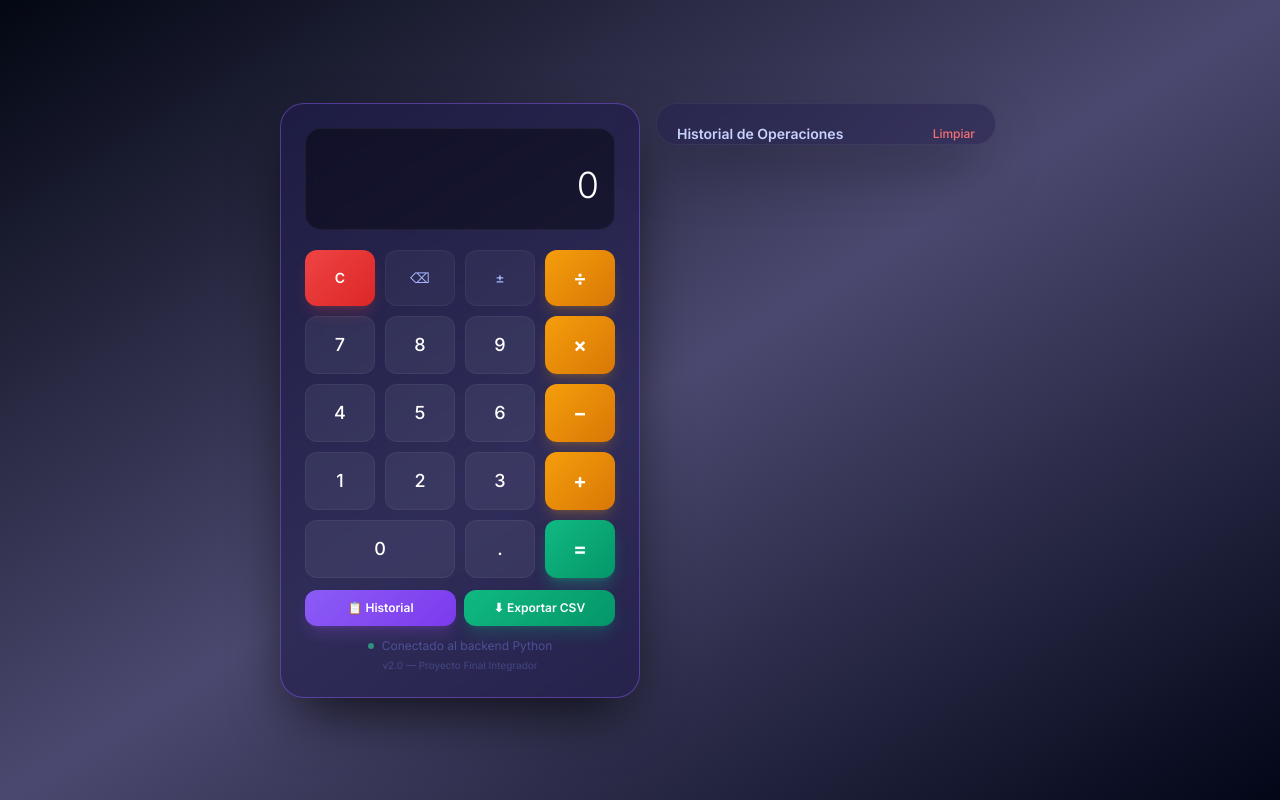
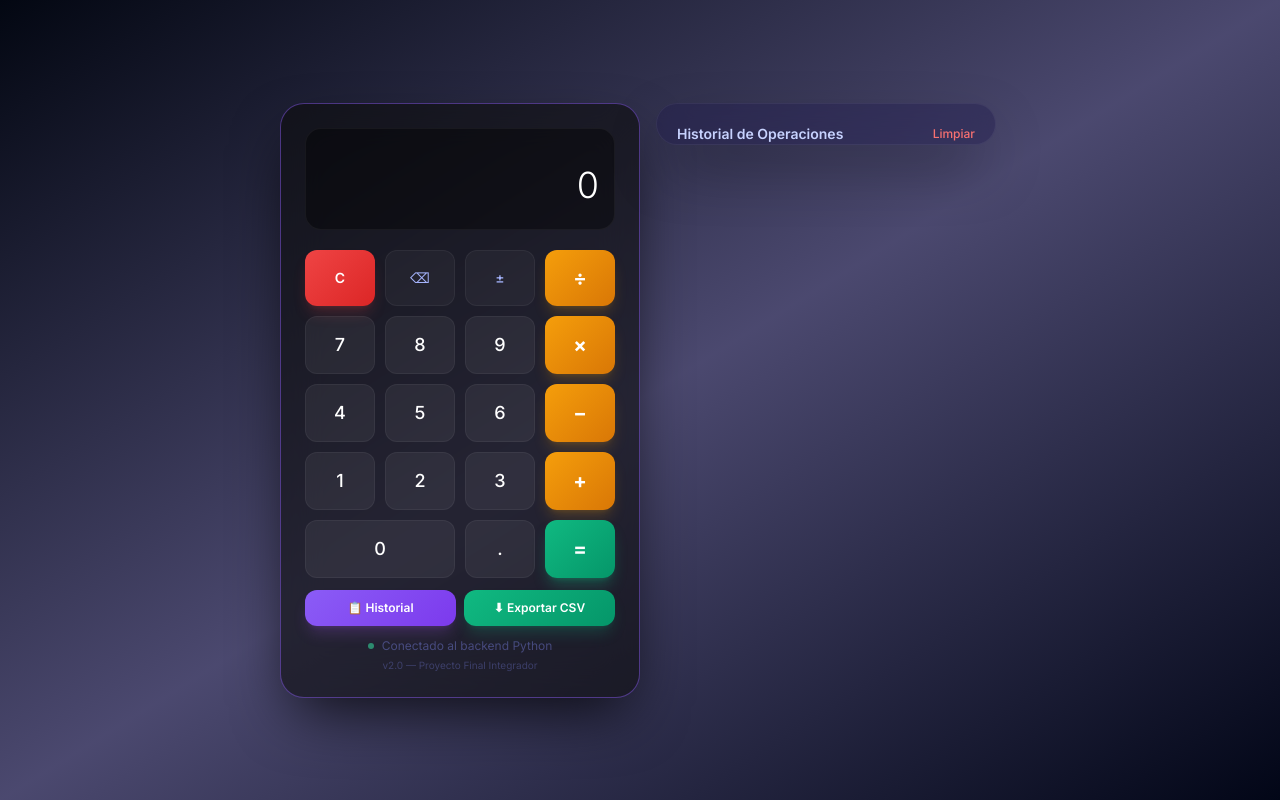
Before and after one commit to Josegomezxc/S15-COMPONENTE-PR-CTICO_2_Gestion, a Django app: template calculator_app/templates/calculator_app/index.html in a window 1280 px wide. Run offline with Django 4.2, Linux system fonts and the light colour scheme; the template is opened without the code that fills it, so the values that code supplies are empty; some libraries are stand-ins or nearby versions.

Commit message:
Refactor color_ color

```diff
--- a/calculator_app/templates/calculator_app/index.html
+++ b/calculator_app/templates/calculator_app/index.html
@@ -15,7 +15,7 @@
         }
 
         .glass {
-            background: rgba(30, 27, 75, 0.6);
+            background: rgba(13, 13, 13, 0.6);
             backdrop-filter: blur(20px);
             -webkit-backdrop-filter: blur(20px);
             border: 1px solid rgba(255, 255, 255, 0.08);
```
